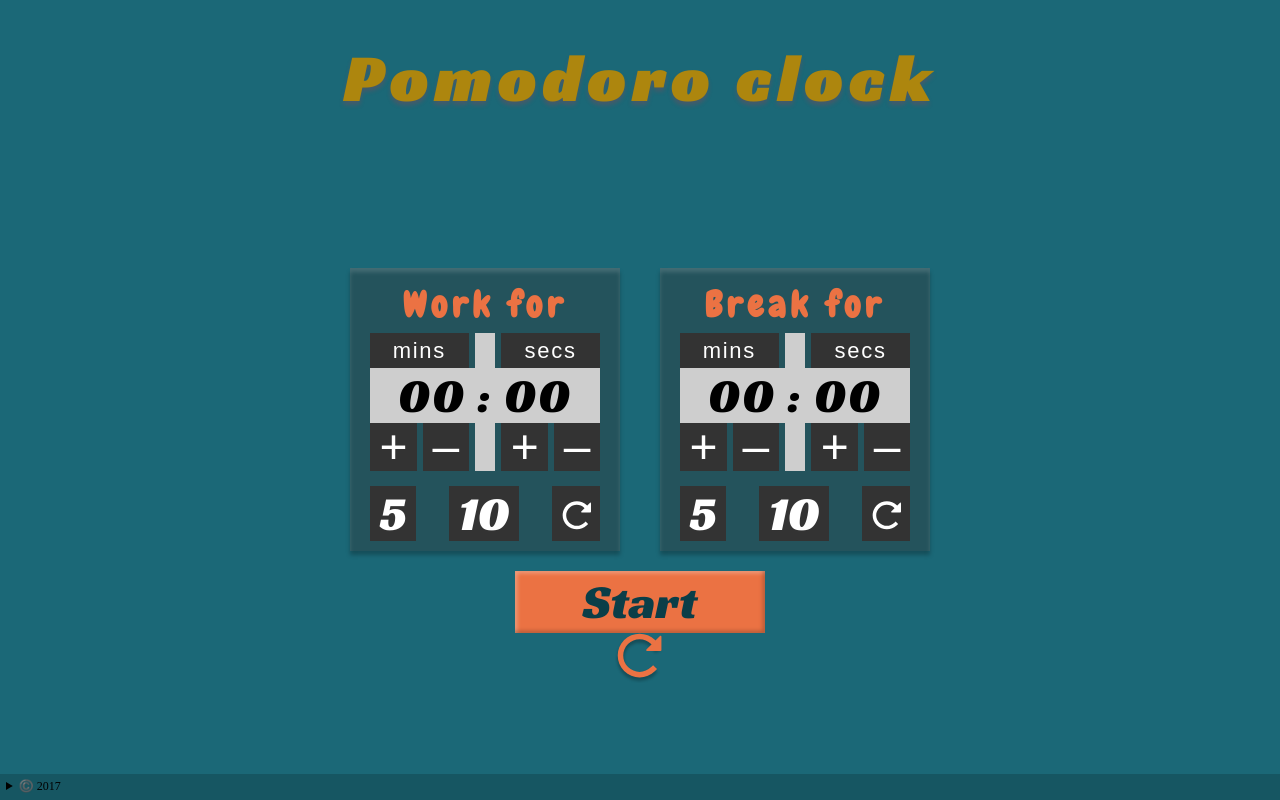
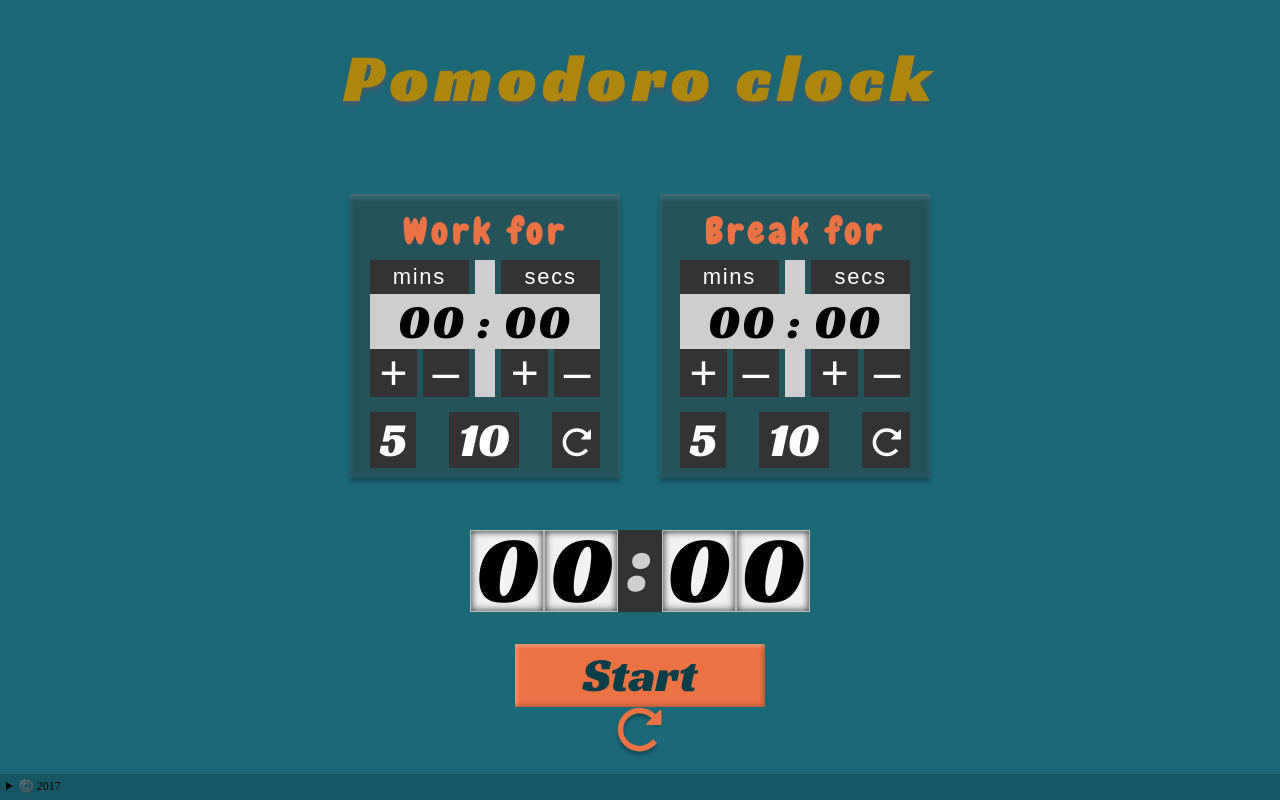
Before and after one commit to malcolmsgc/FCC-Pomodoro, a plain HTML site: page html/index.html in a window 1280 px wide. Drawn offline with nearby package versions, Linux system fonts and the light colour scheme; files that its build step writes are made by us from their sources; files whose address does not match are found by name.

Commit message:
Count down timer styles

```diff
--- a/html/index.html
+++ b/html/index.html
@@ -57,8 +57,8 @@
                             <div>10</div>
                             <div>
                                 <object class="reset set-timer-reset" type="image/svg+xml" data="../assets/reset-icon.svg">
-                X
-            </object>
+                                    X
+                                </object>
                             </div>
                         </div>
                     </div>
@@ -93,14 +93,22 @@
                             <div>10</div>
                             <div>
                                 <object class="reset set-timer-reset" type="image/svg+xml" data="../assets/reset-icon.svg">
-                X
-            </object>
+                                    X
+                                </object>
                             </div>
                         </div>
                     </div>
                 </aside>
             </section>
-            <div class="count-down"></div>
+            <section class="clock-wrapper">
+                <div class="count-down">
+                    <span class="mins">0</span>
+                    <span class="mins">0</span>
+                    <span><span>:</span></span>
+                    <span class="secs">0</span>
+                    <span class="secs">0</span>
+                </div>
+            </section>
             <div class="btn main-btn">Start</div>
             <object class="reset main-reset" type="image/svg+xml" data="../assets/reset-counter.svg">
                 Reset
--- a/scss/modules/_vars.scss
+++ b/scss/modules/_vars.scss
@@ -11,6 +11,8 @@ $colour-accent1: #EB7243;
 $colour-accent2: #AD860E;
 $colour-darkgrey: #333333;
 $colour-lightgrey: #CECECE;
+$colour-counternum-lightgrey: #F2F2F2;
+$colour-counternum-midgrey: #BDBDBD;
 $btn-text: #0B3E48;
 
 // Font vars
@@ -19,6 +21,6 @@ $font-stack-1: 'Racing Sans One', cursive;
 $font-stack-2: 'Chewy', cursive;
 
 // Flexbox vars
-$base-order: 1;
+$base-order: 10;
 
 // END OF VARS
--- a/scss/partials/_count-down.scss
+++ b/scss/partials/_count-down.scss
@@ -1 +1,29 @@
 @import "../modules/vars";
+
+.count-down {
+    display: flex;
+    flex-flow: row nowrap;
+    justify-content: center;
+    align-content: baseline;
+    font-size: 9.6em;
+    line-height: 0.8em;
+    margin: 2rem 0;
+    span {
+        padding: 0 4px 4px;
+        background-color: $colour-darkgrey;
+        // border: 1px solid $colour-counternumgrey-mid;
+        color: $colour-lightgrey;
+        span {
+            display: block;
+            margin-top: -0.1em;
+            background-color: transparent;
+        }
+    }
+    .mins, .secs {
+        background-color: $colour-counternum-lightgrey;
+        border: 1px solid $colour-counternum-midgrey;
+        color: #000;
+        box-shadow: inset 0px 1px 6px rgba(#000, 0.5),
+                    inset 0px -1px 8px rgba(#000, 0.5)
+    }
+}
```
